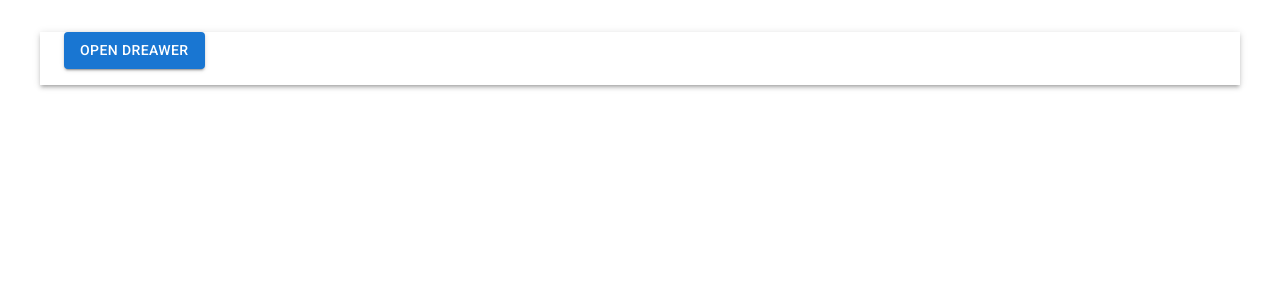
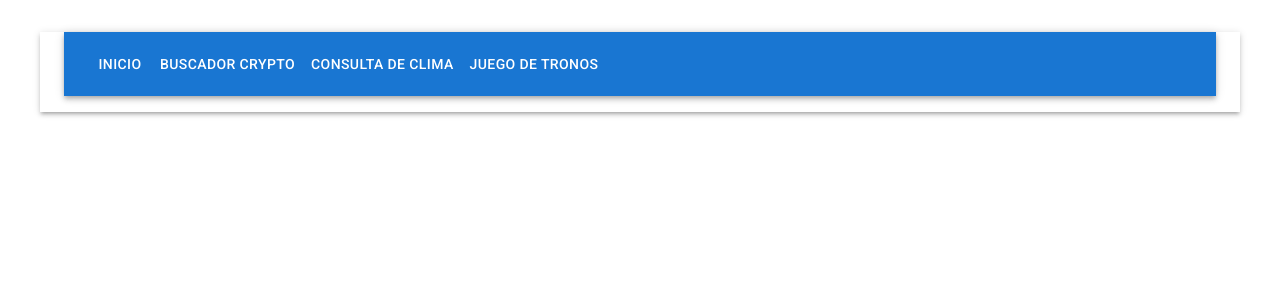
Before and after one commit to smenarguez/produccion_practicas, a React (Vite) app: page / in a window 1280 px wide. Shown: the top 300 px of the page. Built offline with nearby package versions, Linux system fonts and the light colour scheme.

Commit message:
Barra de navegación responsive

```diff
--- a/src/App.jsx
+++ b/src/App.jsx
@@ -5,9 +5,11 @@ import Navbar from './componentes/navbar/navbar'
 function App() {
 
   return (
-    <Container sx={{boxShadow: 3, pb: 2, mt: 4}}>
-      <Navbar />
-    </Container>
+    <>
+      <Container sx={{boxShadow: 3, pb: 2, mt: 4}}>
+         <Navbar />
+      </Container>
+    </>
   )
 }
 
--- a/src/componentes/NavListDrawer.jsx
+++ b/src/componentes/NavListDrawer.jsx
@@ -4,34 +4,20 @@ import ListItem  from "@mui/material/ListItem";
 import ListItemText  from "@mui/material/ListItemText";
 import  ListItemButton  from "@mui/material/ListItemButton";
 
-const NavListDrawer = () => {
+const NavListDrawer = ({navlinks}) => {
     return (
         <Box sx={{width: 200}}>
             <nav>
                 <List>
-                    <ListItem>
-                        <ListItemButton component='a' href="inicio">
-                            <ListItemText primary='Inicio' />
-                        </ListItemButton>
-                    </ListItem>
-
-                    <ListItem>
-                        <ListItemButton component='a' href="#buscador-crypto">
-                            <ListItemText primary='Buscador Crypto' />
-                        </ListItemButton>
-                    </ListItem>
-
-                    <ListItem>
-                        <ListItemButton component='a' href="#buscador-clima">
-                            <ListItemText primary='Consulta climea' />
-                        </ListItemButton>
-                    </ListItem>
-
-                    <ListItem>
-                        <ListItemButton component='a' href="#api-juego-de-tronos">
-                            <ListItemText primary='API Juego de tronos' />
-                        </ListItemButton>
-                    </ListItem>
+                    {
+                        navlinks.map(item => (
+                            <ListItem key={item.title}>
+                                <ListItemButton component="a" href={item.path}>
+                                    <ListItemText>{item.title}</ListItemText>
+                                </ListItemButton>
+                            </ListItem>
+                        ))
+                    }
                 </List>
             </nav>
         </Box>
--- a/src/componentes/navbar/Navbar.jsx
+++ b/src/componentes/navbar/Navbar.jsx
@@ -1,18 +1,65 @@
 import React, {useState} from "react";
-import Button from "@mui/material/Button";
 import NavListDrawer from "../NavListDrawer";
 import Drawer from "@mui/material/Drawer";
+import AppBar from "@mui/material/AppBar";
+import {Toolbar, ListItemText, ListItemButton, Box} from "@mui/material";
+import Button from "@mui/material/Button";
 
 const Navbar = () => {
-    const  [open, setOpen] = useState(false);
+    const [open, setOpen] = useState(false);
+
+    const navlinks = [
+        {
+            title: 'Inicio', path: '/inicio'
+        },
+
+        {
+            title: 'Buscador Crypto', path: '/buscador-crypto'
+        },
+
+        {
+            title: 'Consulta de clima', path: '/consulta-de-clima'
+        },
+
+        {
+            title: 'Juego de tronos', path: '/juego-de-tronos'
+        }
+    ]
 
     return (
         <>
-            <Button variant='contained' onClick={() =>setOpen(true)}>Open Dreawer</Button>
+            <Drawer
+                open={open}
+                anchor="left"
+                onClose={() => setOpen(false)}
+                sx={{display: {xs: 'flex', md: 'none'}}}
+            >
+                <NavListDrawer navlinks={navlinks}/>
+            </Drawer>
 
-            <Drawer open={open} anchor="left" onClose={() => setOpen(false)}>
-                <NavListDrawer />
-            </Drawer>
+            <AppBar position='static'>
+                <Toolbar>
+                    <ListItemButton onClick={() => setOpen(true)} sx={{display: {xs: 'flex', md: 'none'}}}>
+                        <ListItemText>Menu de navegación</ListItemText>
+                    </ListItemButton>
+
+                    <Box sx={{display: {xs: 'none', md: 'block'}}}>
+                        {
+                        navlinks.map(item => (
+                                <Button
+                                    component='a'
+                                    href={item.path}
+                                    color='inherit'
+                                    key={item.title}
+                                >
+                                    {item.title}
+                                </Button>
+                        ))
+                        }
+                    </Box>
+
+                </Toolbar>
+            </AppBar>
         </>
      );
 }
```
